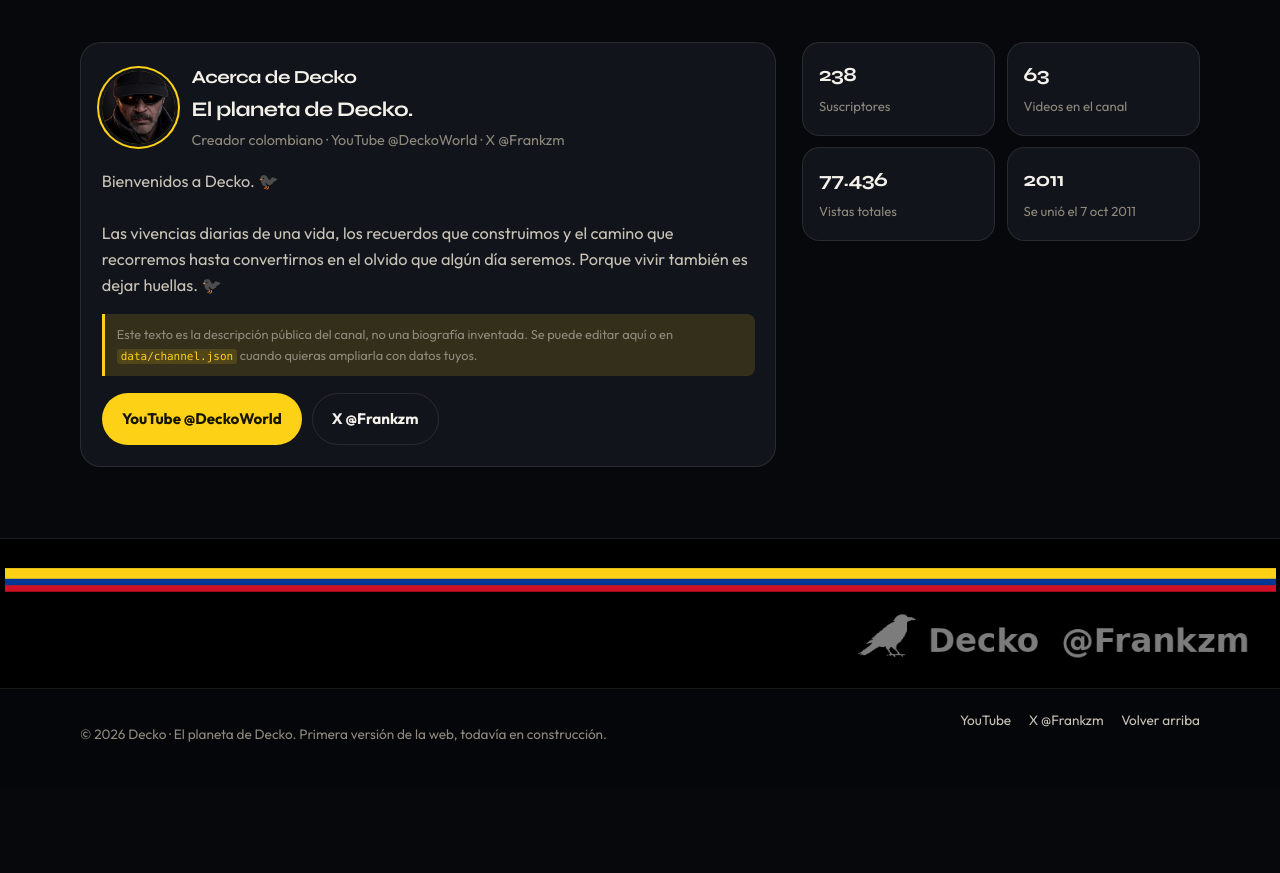
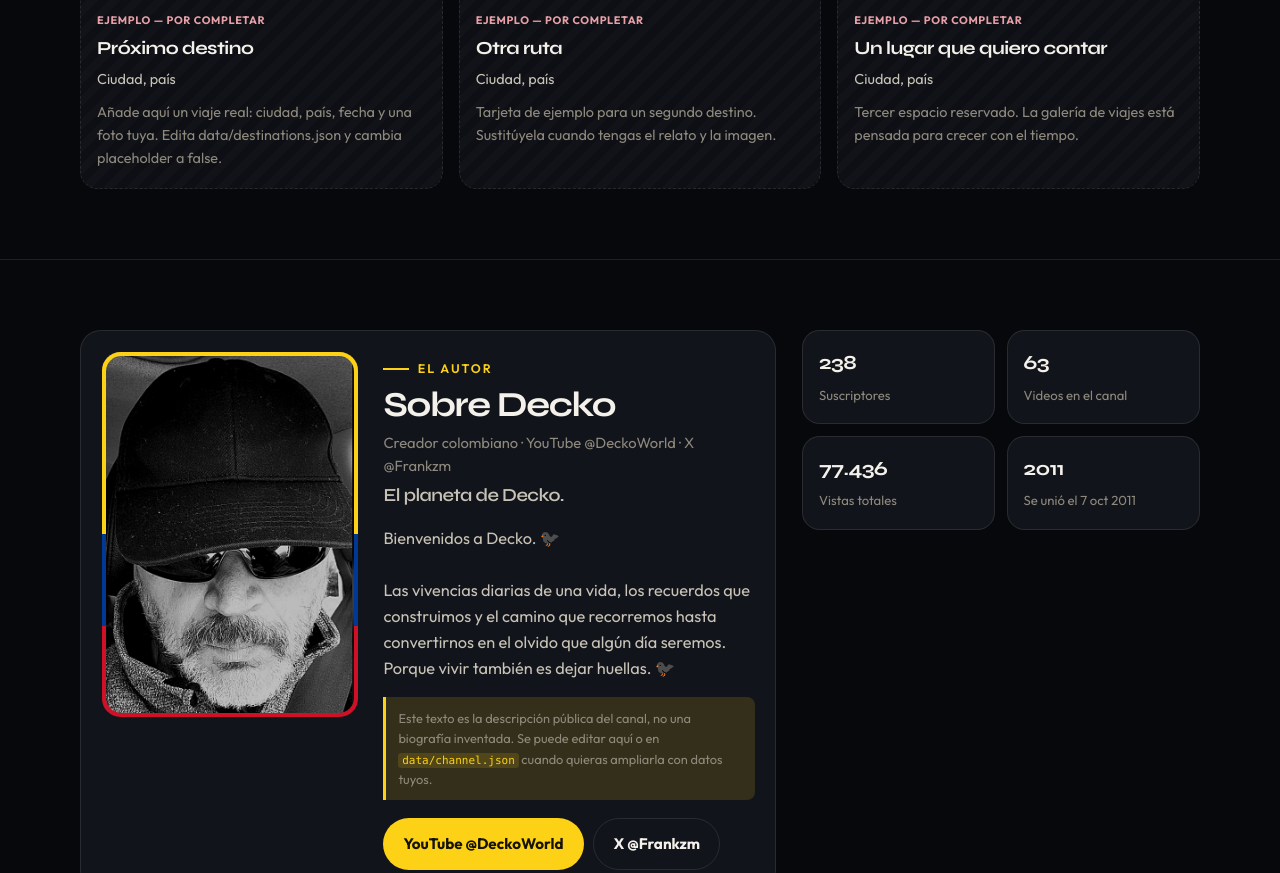
Before and after one commit to Decko-Xu/deckoworld, a plain HTML site: page index.html in a window 1280 px wide. Shown: the part 4031-4904 px from the top of the page. Before the commit the page ends 4822 px from the top, so only its background shows below. Drawn offline with Linux system fonts and the light colour scheme.

Commit message:
Integrar la marca Decko viajero y el retrato del autor.
La marca de viajes encabeza la sección Viajes y se usa en la tarjeta de Open Graph. El retrato en blanco y negro aparece en Sobre Decko, sin alterar la foto más que el tamaño para la web.

```diff
--- a/css/styles.css
+++ b/css/styles.css
@@ -677,7 +677,77 @@ a { color: inherit; }
   border-radius: 0 0.5rem 0.5rem 0;
 }
 
+
 .about-links { display: flex; flex-wrap: wrap; gap: 0.6rem; margin-top: 1.1rem; }
+
+/* Viajes banner — the logo already has a transparent background */
+.viajes-banner {
+  display: flex;
+  justify-content: center;
+  margin: 0 0 1.8rem;
+}
+.viajes-banner picture {
+  width: min(44rem, 100%);
+}
+.viajes-banner img {
+  width: 100%;
+  height: auto;
+  display: block;
+}
+
+/* Author portrait in Acerca */
+.author-block {
+  display: grid;
+  gap: 1.25rem;
+}
+.author-portrait {
+  margin: 0 auto;
+  width: min(16rem, 72%);
+  padding: 4px;
+  border-radius: 1.15rem;
+  background: linear-gradient(
+    180deg,
+    #fcd116 0 50%,
+    #003893 50% 75%,
+    #ce1126 75% 100%
+  );
+}
+.author-portrait picture,
+.author-portrait img {
+  display: block;
+  width: 100%;
+  height: auto;
+  border-radius: 0.95rem;
+}
+.author-copy h2 {
+  font-family: var(--font-display);
+  font-size: clamp(1.7rem, 4vw, 2.2rem);
+  letter-spacing: -0.04em;
+  margin: 0 0 0.35rem;
+  line-height: 1.1;
+}
+.author-copy .kicker { margin-bottom: 0.45rem; }
+.author-role {
+  margin: 0 0 0.2rem;
+  color: var(--muted);
+  font-size: 0.92rem;
+}
+.author-channel {
+  margin: 0 0 0.9rem;
+  font-family: var(--font-display);
+  font-size: 1.15rem;
+  letter-spacing: -0.03em;
+  color: var(--ink-soft);
+}
+@media (min-width: 720px) {
+  .author-block {
+    grid-template-columns: 16rem 1fr;
+    align-items: start;
+    gap: 1.6rem;
+  }
+  .author-portrait { width: 100%; margin: 0; }
+}
+
 
 .stats {
   display: grid;
--- a/index.html
+++ b/index.html
@@ -9,7 +9,15 @@
   <meta property="og:title" content="Decko World · El planeta de Decko">
   <meta property="og:description" content="Porque vivir también es dejar huellas. Canal de YouTube y viajes.">
   <meta property="og:type" content="website">
-  <meta property="og:image" content="assets/avatar.jpg">
+  <meta property="og:url" content="https://decko-xu.github.io/deckoworld/">
+  <meta property="og:image" content="https://decko-xu.github.io/deckoworld/assets/decko-viajero-og.jpg">
+  <meta property="og:image:alt" content="Decko viajero @DeckoWorld">
+  <meta property="og:image:width" content="1200">
+  <meta property="og:image:height" content="630">
+  <meta name="twitter:card" content="summary_large_image">
+  <meta name="twitter:title" content="Decko World · El planeta de Decko">
+  <meta name="twitter:description" content="Porque vivir también es dejar huellas. Canal de YouTube y viajes.">
+  <meta name="twitter:image" content="https://decko-xu.github.io/deckoworld/assets/decko-viajero-og.jpg">
   <link rel="icon" type="image/png" sizes="32x32" href="assets/favicon-32.png">
   <link rel="icon" type="image/png" sizes="16x16" href="assets/favicon-16.png">
   <link rel="apple-touch-icon" href="assets/apple-touch.png">
@@ -120,6 +128,12 @@
 
     <section class="section" id="viajes">
       <div class="wrap">
+        <div class="viajes-banner">
+          <picture>
+            <source srcset="assets/decko-viajero.webp" type="image/webp">
+            <img src="assets/decko-viajero.png" width="1400" height="517" alt="Decko viajero @DeckoWorld, marca de viajes con faro, cuervo y avioneta.">
+          </picture>
+        </div>
         <div class="section-head">
           <div>
             <h2>Viajes</h2>
@@ -134,15 +148,18 @@
 
     <section class="section" id="acerca">
       <div class="wrap about">
-        <div class="about-card">
-          <div class="about-id">
-            <img src="assets/avatar.jpg" width="240" height="240" alt="Avatar de Decko en YouTube.">
-            <div>
-              <h2 style="margin:0;font-size:1.15rem;letter-spacing:-0.03em;font-family:var(--font-display)">Acerca de Decko</h2>
-              <h3>El planeta de Decko.</h3>
-              <p>Creador colombiano · YouTube @DeckoWorld · X @Frankzm</p>
-            </div>
-          </div>
+        <div class="about-card author-block">
+          <figure class="author-portrait">
+            <picture>
+              <source srcset="assets/decko-autor.webp" type="image/webp">
+              <img src="assets/decko-autor.jpg" width="556" height="800" alt="Retrato en blanco y negro de Decko, con gorra y gafas de sol.">
+            </picture>
+          </figure>
+          <div class="author-copy">
+            <p class="kicker">El autor</p>
+            <h2>Sobre Decko</h2>
+            <p class="author-role">Creador colombiano · YouTube @DeckoWorld · X @Frankzm</p>
+            <p class="author-channel">El planeta de Decko.</p>
           <blockquote class="bio">Bienvenidos a Decko. 🐦‍⬛
 
 Las vivencias diarias de una vida, los recuerdos que construimos y el camino que recorremos hasta convertirnos en el olvido que algún día seremos. Porque vivir también es dejar huellas. 🐦‍⬛</blockquote>
@@ -150,6 +167,7 @@ Las vivencias diarias de una vida, los recuerdos que construimos y el camino que
           <div class="about-links">
             <a class="btn btn-primary" href="https://www.youtube.com/@DeckoWorld" target="_blank" rel="noopener noreferrer">YouTube @DeckoWorld</a>
             <a class="btn btn-ghost" href="https://x.com/Frankzm" target="_blank" rel="noopener noreferrer">X @Frankzm</a>
+          </div>
           </div>
         </div>
         <div class="stats">
```
Also changed, not shown: assets/decko-autor.jpg (added), assets/decko-autor.webp (added), assets/decko-viajero-og.jpg (added), assets/decko-viajero.png (added), assets/decko-viajero.webp (added).
